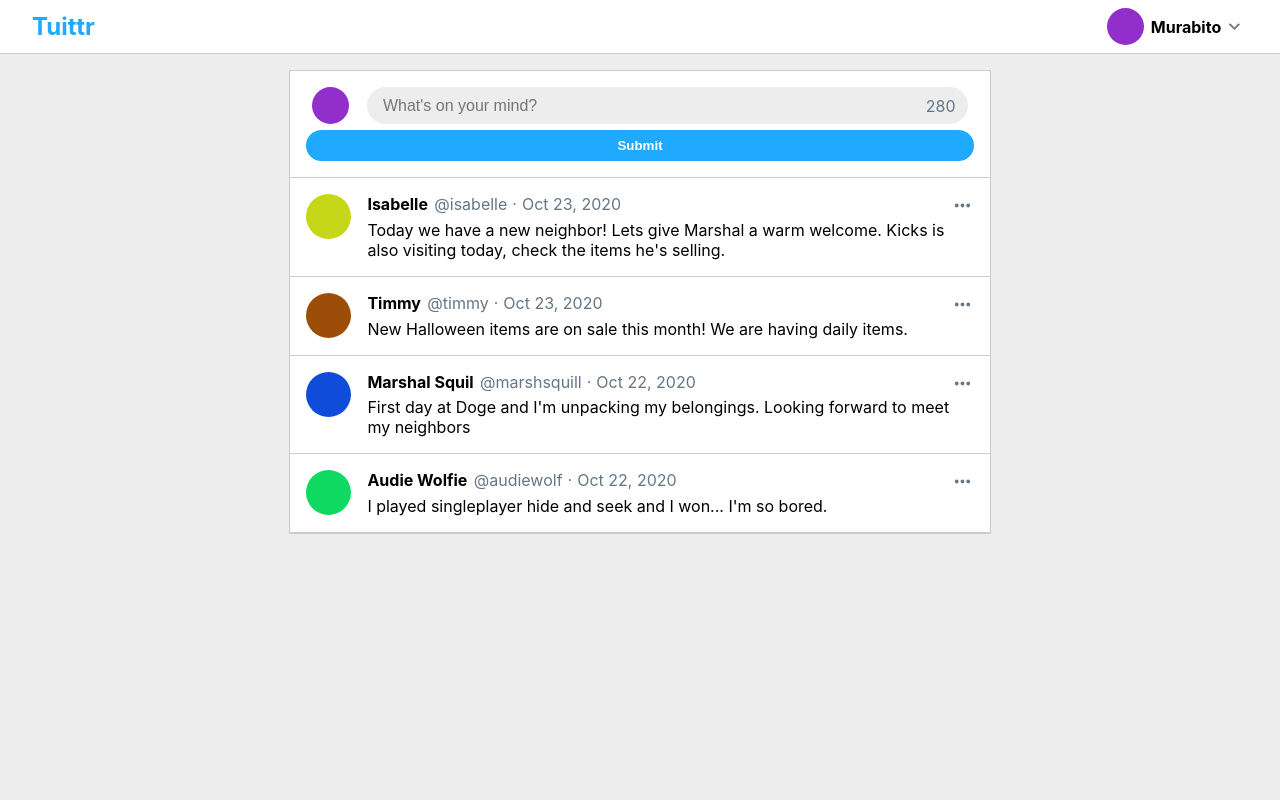
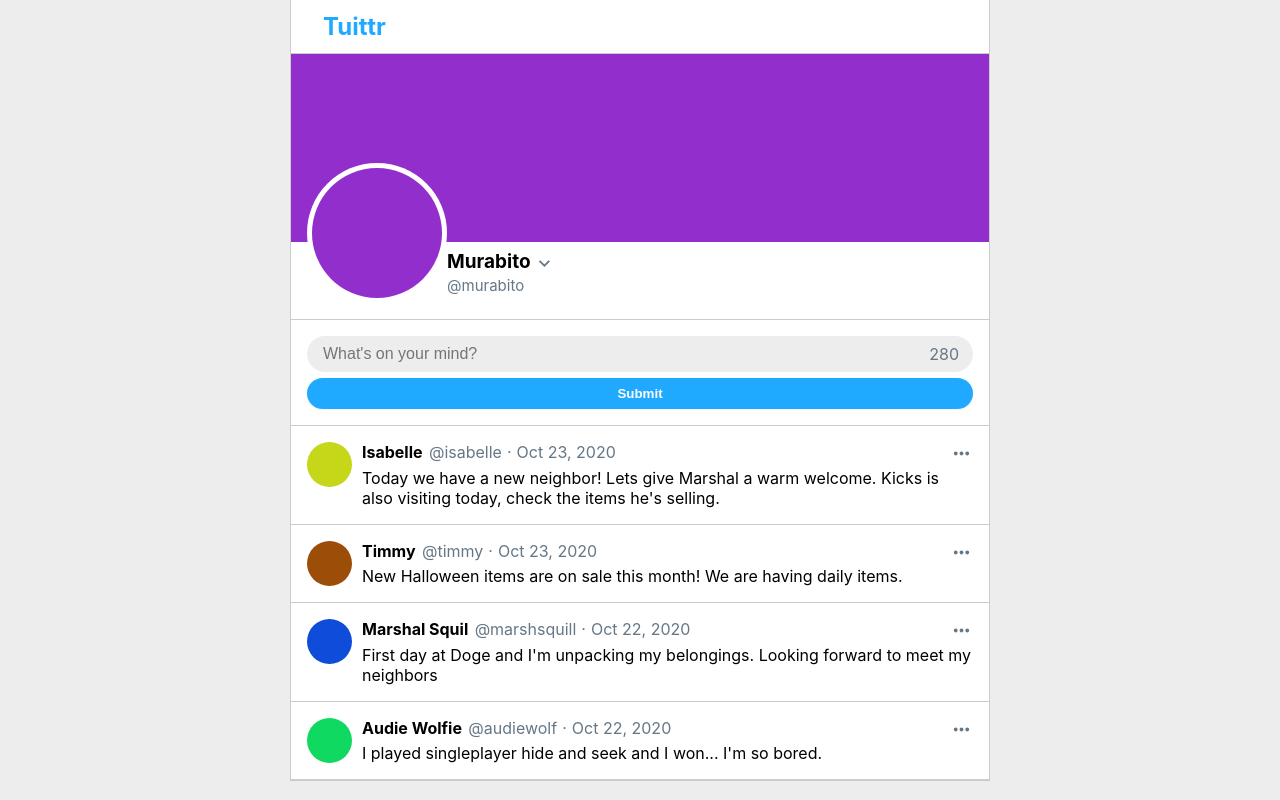
Before and after one commit to iSkylake/Tuittr, a React (Create React App) app in the folder client/: page / in a window 1280 px wide. Built offline with nearby package versions, Linux system fonts and the light colour scheme.

Commit message:
Add user header, and move user display and menu from navbar to header

```diff
--- a/client/src/App.js
+++ b/client/src/App.js
@@ -4,6 +4,7 @@ import cls from './App.module.css';
 import { TuitContextProvider } from './context/tuitContext';
 import { UserContextProvider } from './context/userContext';
 import Navbar from './components/Navbar';
+import Header from './components/Header';
 import TuitForm from './components/TuitForm';
 import Feed from './components/Feed';
 
@@ -14,6 +15,7 @@ function App() {
       <TuitContextProvider>
         <Navbar/>
         <main className={cls.mainCtn}>
+          <Header/>
           <TuitForm/>
           <Feed/>
         </main>
--- a/client/src/App.module.css
+++ b/client/src/App.module.css
@@ -6,6 +6,7 @@
 
 .mainCtn {
 	max-width: 700px;
-	margin: 1rem auto;
+	margin: 0 auto 1rem auto;
 	border: solid 1px #cccccc;
+	box-sizing: border-box;
 }
--- /dev/null
+++ b/client/src/components/Header/Header.js
@@ -0,0 +1,65 @@
+import { useEffect, useContext } from 'react';
+import cls from './Header.module.css';
+import { UserContext } from '../../context/userContext';
+import useDropdown from '../../hooks/useDropdown';
+import { ReactComponent as ExpandIcon } from '../../images/expand_more.svg';
+
+import ProfilePicture from '../common/ProfilePicture';
+import Menu from '../common/Menu';
+import MenuItem from '../common/MenuItem';
+
+function Header() {
+	const { state, dispatch } = useContext(UserContext);
+	const { open, dropRef, onOpen } = useDropdown(false);
+
+	const handleUser = user => {
+		const { ign, username, profilePic } = user;
+		dispatch({
+			type: 'SELECT_USER',
+			payload: { ign, username, profilePic }
+		})
+	}
+
+	useEffect(() => {
+		document.title = `Tuittr | ${state.currentUser.username} (@${state.currentUser.ign})`;
+	}, [state.currentUser]);
+
+	return (
+		<div className={cls.header}>
+			<div
+				className={cls.headerPicture}
+				style={{backgroundColor: state.currentUser.profilePic}}
+			/>
+			<div className={cls.headerInfo}>
+				<div className={cls.profilePicCtn}>
+					<ProfilePicture size='xlg' color={state.currentUser.profilePic}/>
+				</div>
+				<div className={cls.nameCtn}>
+					<div className={cls.usernameExpandCtn}>
+						<h4 className={cls.username}>{state.currentUser.username}</h4>
+						<ExpandIcon className={cls.expandIcon} onClick={onOpen} ref={dropRef}/>
+						{
+							open && (
+								<Menu>
+									{
+										state.users.filter(user => user.ign !== state.currentUser.ign).map(user => (
+											<MenuItem key={user.ign} onClick={() => handleUser(user)}>
+												<div className={cls.menuItemProfilePic}>
+													<ProfilePicture color={user.profilePic}/>
+												</div>
+												<h4 className={cls.menuItemUsername}>{ user.username }</h4>
+											</MenuItem>
+										))
+									}
+								</Menu>
+							)
+						}
+					</div>
+					<span className={cls.ign}>{`@${state.currentUser.ign}`}</span>
+				</div>
+			</div>
+		</div>
+	)
+}
+
+export default Header;
--- /dev/null
+++ b/client/src/components/Header/Header.module.css
@@ -0,0 +1,68 @@
+.header {
+	background-color: #fff;
+	border-bottom: solid 1px #ccc;
+	padding-bottom: 1rem;
+}
+
+.headerPicture {
+	padding-bottom: 27%;
+}
+
+.headerInfo {
+	display: flex;
+	padding: 0 1rem;
+}
+
+.profilePicCtn {
+	display: flex;
+	justify-content: center;
+	align-items: center;
+	background-color: #fff;
+	width: 140px;
+	height: 140px;
+	margin-top: -12%;
+	border-radius: 9999px;
+}
+
+.nameCtn {
+	display: flex;
+	flex-direction: column;
+	justify-content: center;
+}
+
+.username {
+	font-size: 19px;
+}
+
+.ign {
+	font-size: 15px;
+	color: #657786;
+}
+
+.usernameExpandCtn {
+	display: flex;
+	position: relative;
+}
+
+.expandIcon {
+	width: 22px;
+	height: 22px;
+	padding: 0.15rem;
+	fill: #657786;
+	cursor: pointer;
+	border-radius: 50%;
+	transition: background-color 0.4s;
+}
+
+.expandIcon:hover {
+	fill: #1fa9ff;
+	background-color: rgba(31, 169, 255, 0.1);
+}
+
+.menuItemProfilePic {
+	margin-right: 0.4rem;
+}
+
+.menuItemUsername {
+	white-space: nowrap;
+}
--- /dev/null
+++ b/client/src/components/Header/index.js
@@ -0,0 +1,3 @@
+import Header from './Header';
+
+export default Header;
--- a/client/src/components/common/ProfilePicture.js
+++ b/client/src/components/common/ProfilePicture.js
@@ -3,7 +3,8 @@ import cls from './ProfilePicture.module.css';
 
 const sizes = {
 	sm: '37px',
-	lg: '45px'
+	lg: '45px',
+	xlg: '130px'
 }
 
 function ProfilePicture(props) {
--- a/client/src/components/common/ProfilePicture.module.css
+++ b/client/src/components/common/ProfilePicture.module.css
@@ -1,4 +1,3 @@
 .profilePicture {
-	margin-right: 0.4rem;
 	border-radius: 50%;
 }
--- a/client/src/components/navbar/Navbar.js
+++ b/client/src/components/navbar/Navbar.js
@@ -1,53 +1,12 @@
-import React, { useEffect, useContext } from 'react';
 import cls from './Navbar.module.css';
-import { UserContext } from '../../context/userContext';
-import useDropdown from '../../hooks/useDropdown';
-import { ReactComponent as ExpandIcon } from '../../images/expand_more.svg';
-
-import ProfilePicture from '../common/ProfilePicture';
-import Menu from '../common/Menu';
-import MenuItem from '../common/MenuItem';
 
 function Navbar() {
-	const { state, dispatch } = useContext(UserContext);
-	const { open, dropRef, onOpen } = useDropdown(false);
-
-	const handleUser = user => {
-		const { ign, username, profilePic } = user;
-		dispatch({
-			type: 'SELECT_USER',
-			payload: { ign, username, profilePic }
-		})
-	}
-
-	useEffect(() => {
-		document.title = `Tuittr | ${state.currentUser.username} (@${state.currentUser.ign})`;
-	}, [state.currentUser]);
 
 	return (
 		<nav className={cls.navbar}>
 			<div className={cls.itemCtn}>
 				<h1 className={cls.name}>Tuittr</h1>
 			</div>
-			<div className={cls.itemCtn}>
-				<ProfilePicture color={state.currentUser.profilePic}/>
-				<h4>{state.currentUser.username}</h4>
-				<ExpandIcon className={cls.expandIcon} onClick={onOpen} ref={dropRef}/>
-				{
-					open && (
-						<Menu>
-							{
-								state.users.filter(user => user.ign !== state.currentUser.ign).map(user => (
-									<MenuItem key={user.ign} onClick={() => handleUser(user)}>
-										<ProfilePicture color={user.profilePic}/>
-										<h4>{ user.username }</h4>
-									</MenuItem>
-								))
-							}
-						</Menu>
-					)
-				}
-			</div>
 		</nav>
 	)
 }
--- a/client/src/components/navbar/Navbar.module.css
+++ b/client/src/components/navbar/Navbar.module.css
@@ -1,11 +1,14 @@
 .navbar {
 	display: flex;
-	justify-content: space-between;
 	align-items: center;
+	margin: 0 auto;
 	padding: 0 2rem;
+	max-width: 700px;
 	height: 53px;
 	background-color: #fff;
-	border-bottom: solid 1px #cccccc;
+	border-left: solid 1px #cccccc;
+	border-right: solid 1px #cccccc;
+	box-sizing: border-box;
 }
 
 .itemCtn {
@@ -16,18 +19,3 @@
 .name {
 	color: #1fa9ff;
 }
-
-.expandIcon {
-	width: 22px;
-	height: 22px;
-	padding: 0.15rem;
-	fill: #657786;
-	cursor: pointer;
-	border-radius: 50%;
-	transition: background-color 0.4s;
-}
-
-.expandIcon:hover {
-	fill: #1fa9ff;
-	background-color: rgba(31, 169, 255, 0.1);
-}
--- a/client/src/components/tuitForm/TuitForm.js
+++ b/client/src/components/tuitForm/TuitForm.js
@@ -4,7 +4,6 @@ import cls from './TuitForm.module.css';
 import { UserContext } from '../../context/userContext';
 import { TuitContext } from '../../context/tuitContext';
 import useInput from '../../hooks/useInput';
-import ProfilePicture from '../common/ProfilePicture';
 
 function TuitForm() {
 	const { state } = useContext(UserContext);
@@ -36,7 +35,6 @@ function TuitForm() {
 	return (
 		<form className={cls.tuitForm} onSubmit={handleSubmit}>
 			<div className={cls.picInputCtn}>
-				<ProfilePicture color={state.currentUser.profilePic}/>
 				<div className={cls.tuitInputCtn}>
 					<input
 						className={cls.tuitInput}
--- a/client/src/components/tuitForm/TuitForm.module.css
+++ b/client/src/components/tuitForm/TuitForm.module.css
@@ -14,12 +14,13 @@
 
 .tuitInputCtn {
 	position: relative;
-	width: 90%;
+	width: 100%;
 }
 
 .tuitInput {
 	width: 100%;
 	height: 100%;
+	padding: 9px 1rem 9px 3rem;
 	padding-left: 1rem;
 	padding-right: 3rem;
 	font-size: 1rem;
```
